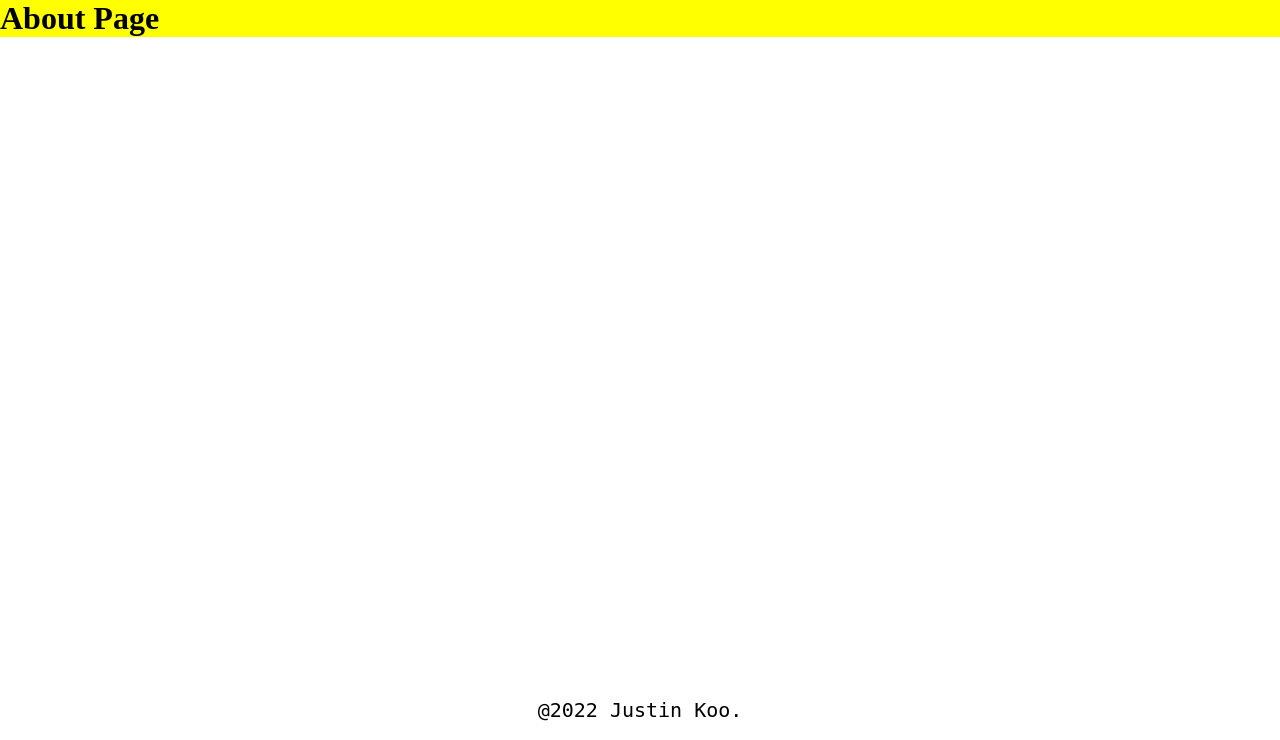
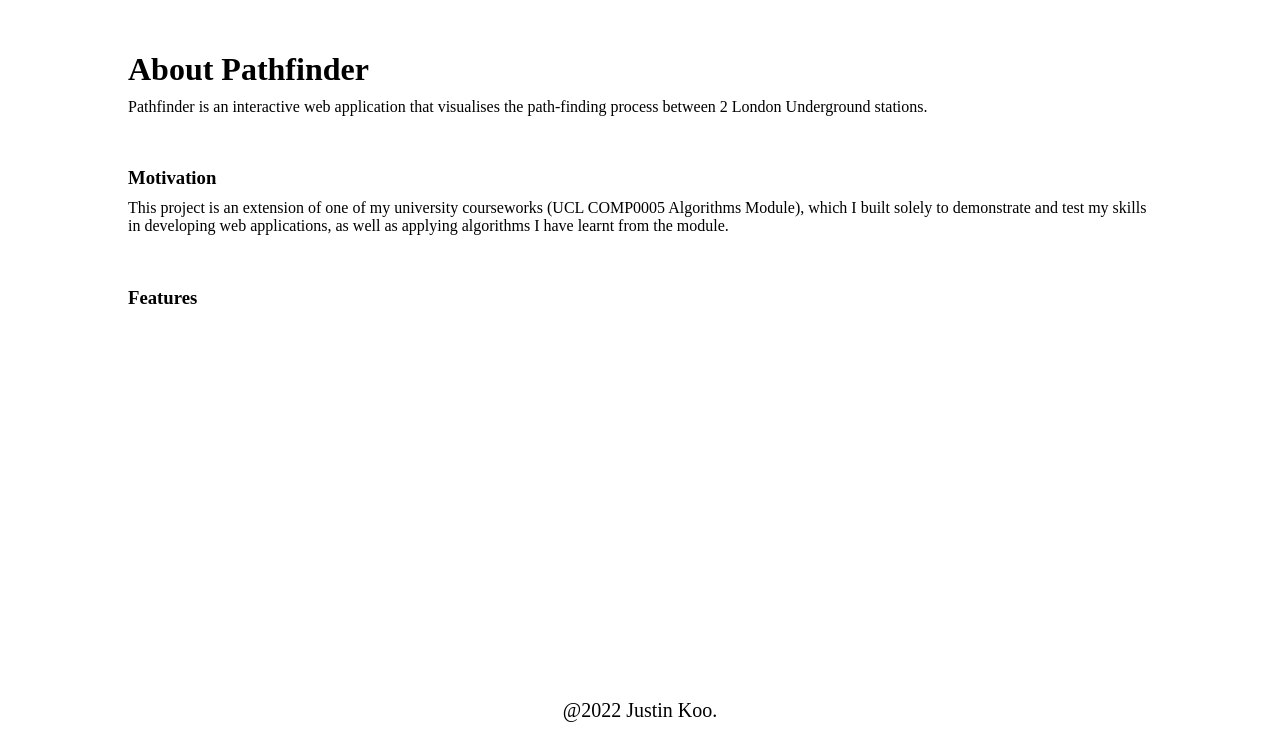
Before and after one commit to jhtkoo0426/Pathfinder, a Django app: page /about/ in a window 1280 px wide. Shown: the part 60-800 px from the top of the page. Run offline with Django 4.2, Linux system fonts and the light colour scheme; some libraries are stand-ins or nearby versions; some web fonts are replaced.

Commit message:
Added content to about page

```diff
--- a/Pathfinder/static/css/about.css
+++ b/Pathfinder/static/css/about.css
@@ -5,6 +5,16 @@
     scroll-behavior: smooth;
 }
 
-.about-page-title {
-    background-color: yellow;
+@font-face {
+    font-family: 'RobotoMono';
+    src: url("../fonts/RobotoMono-Regular.ttf");
 }
+
+p {
+    font-family: 'RobotoMono', serif;
+}
+
+h1, h3 {
+    padding: 5% 0 10px 0;
+    font-family: 'RobotoMono', serif;
+}
--- a/Pathfinder/static/css/style.css
+++ b/Pathfinder/static/css/style.css
@@ -52,6 +52,7 @@
 
 .main-container {
     grid-row: 2;
+    padding: 0 10% 0 10%;
 }
 
 .footer {
--- a/templates/app_pages/about.html
+++ b/templates/app_pages/about.html
@@ -4,5 +4,17 @@
     <link rel="stylesheet" type="text/css" href="{% static 'css/about.css' %}">
 {% endblock %}
 {% block content %}
-    <h1 class="about-page-title">About Page</h1>
+    <style>
+        @import url('https://fonts.googleapis.com/css2?family=Inter&display=swap');
+    </style>
+    <h1>About Pathfinder</h1>
+    <p>Pathfinder is an interactive web application that visualises the path-finding process
+        between 2 London Underground stations.</p>
+
+    <h3>Motivation</h3>
+    <p>This project is an extension of one of my university courseworks (UCL COMP0005 Algorithms
+        Module), which I built solely to demonstrate and test my skills in developing web
+        applications, as well as applying algorithms I have learnt from the module.</p>
+    <h3>Features</h3>
+    <p></p>
 {% endblock %}
```
